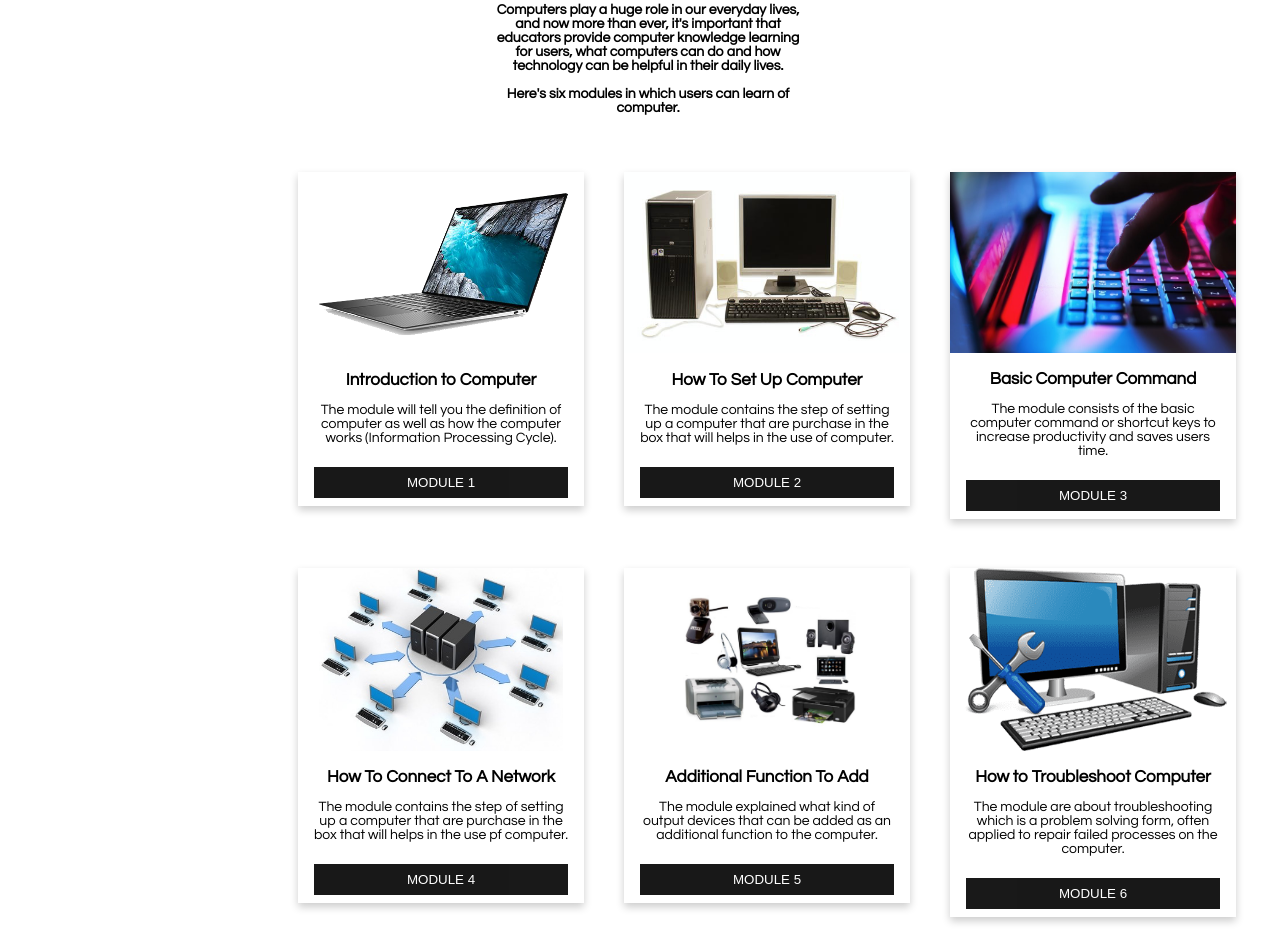
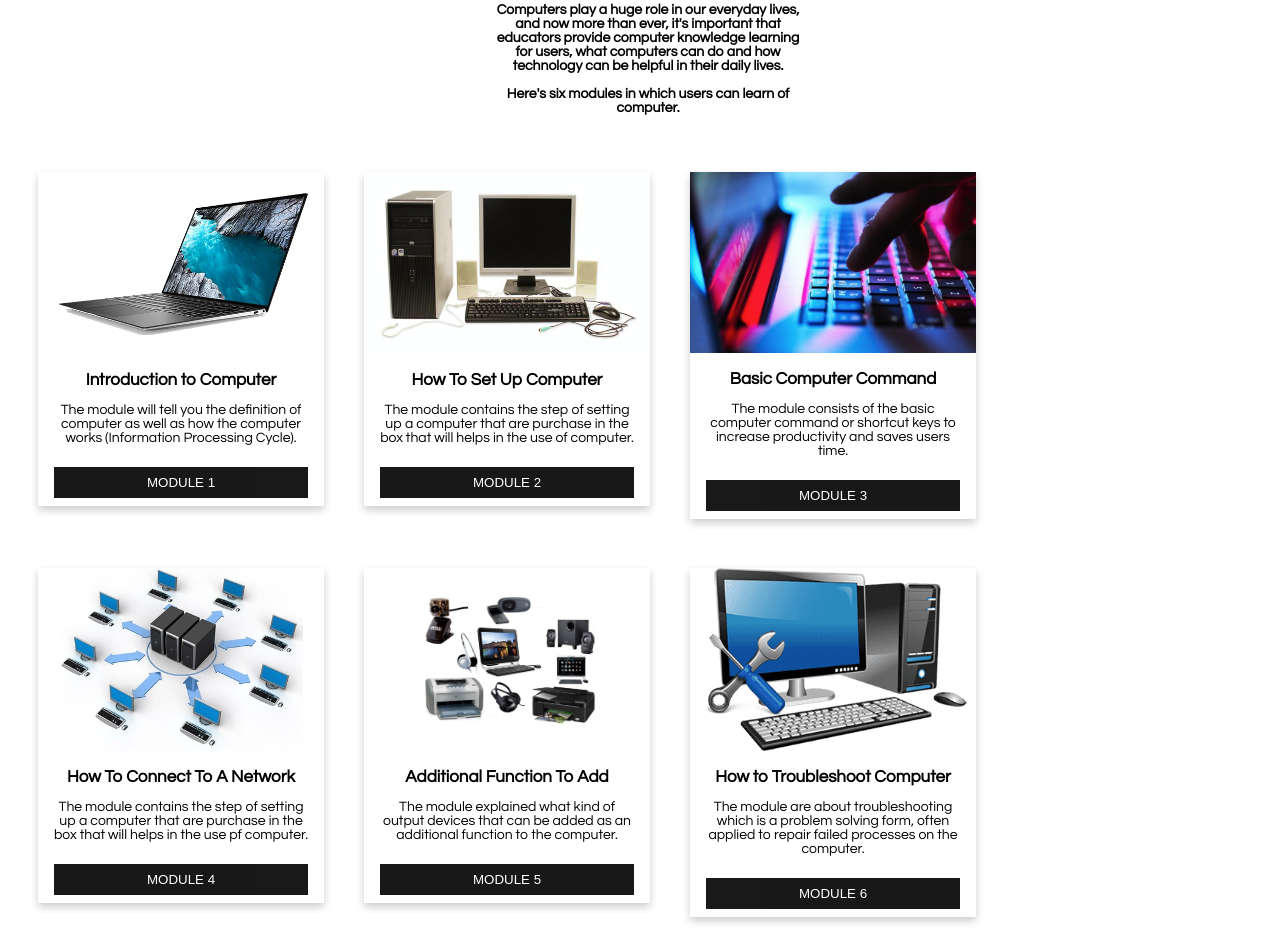
Before and after one commit to tuannur555/group-website, a plain HTML site: page homepage.html in a window 1280 px wide. Shown: the part 747-1698 px from the top of the page. Drawn offline with Linux system fonts and the light colour scheme.

Commit message:
Update homepage.html

```diff
--- a/homepage.html
+++ b/homepage.html
@@ -355,11 +355,10 @@ function topFunction() {
 
 <style>
 .column1 {
-  float: left;
-  width: 1000px;
+  float: center;
+  width: 100%;
   padding: 10px;
   height: 800px;
-  margin-left: 260px;
   font-family: century gothic;
   text-align: center;
   font-size: 16px;
```
